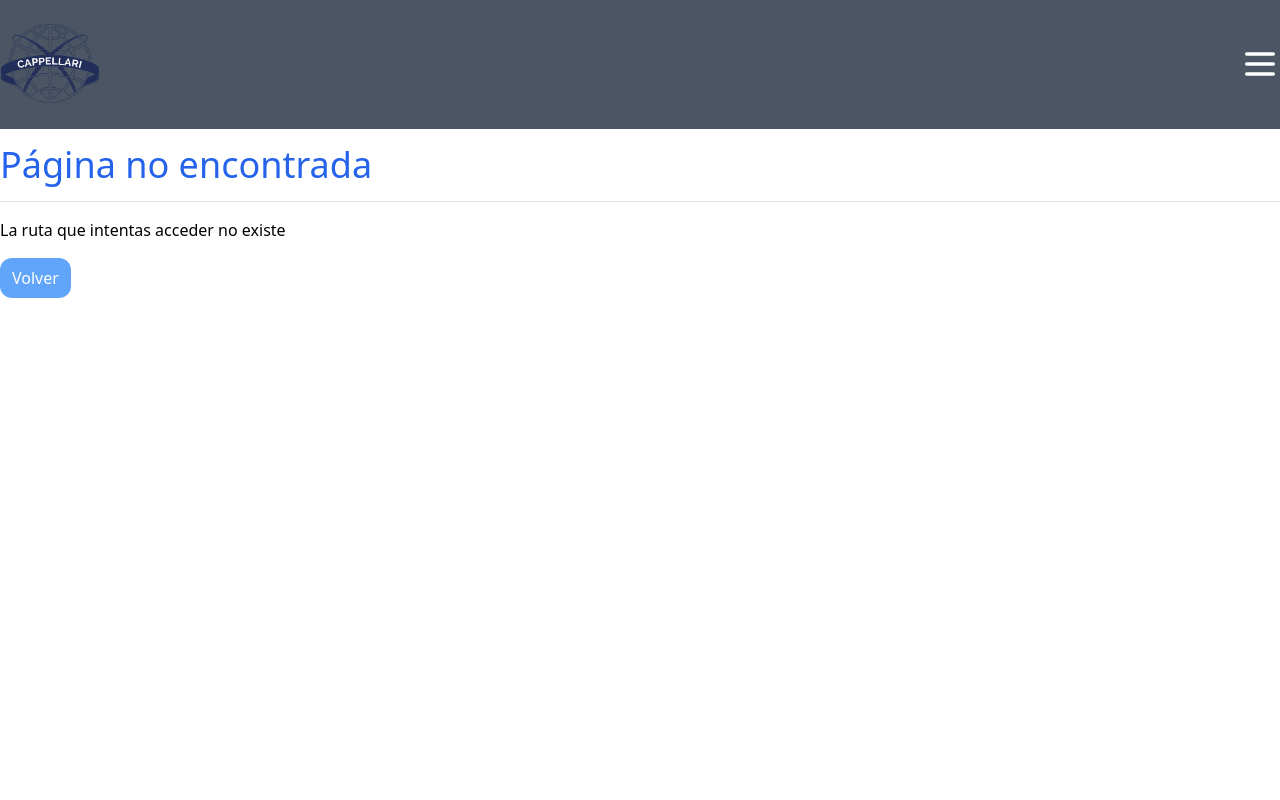
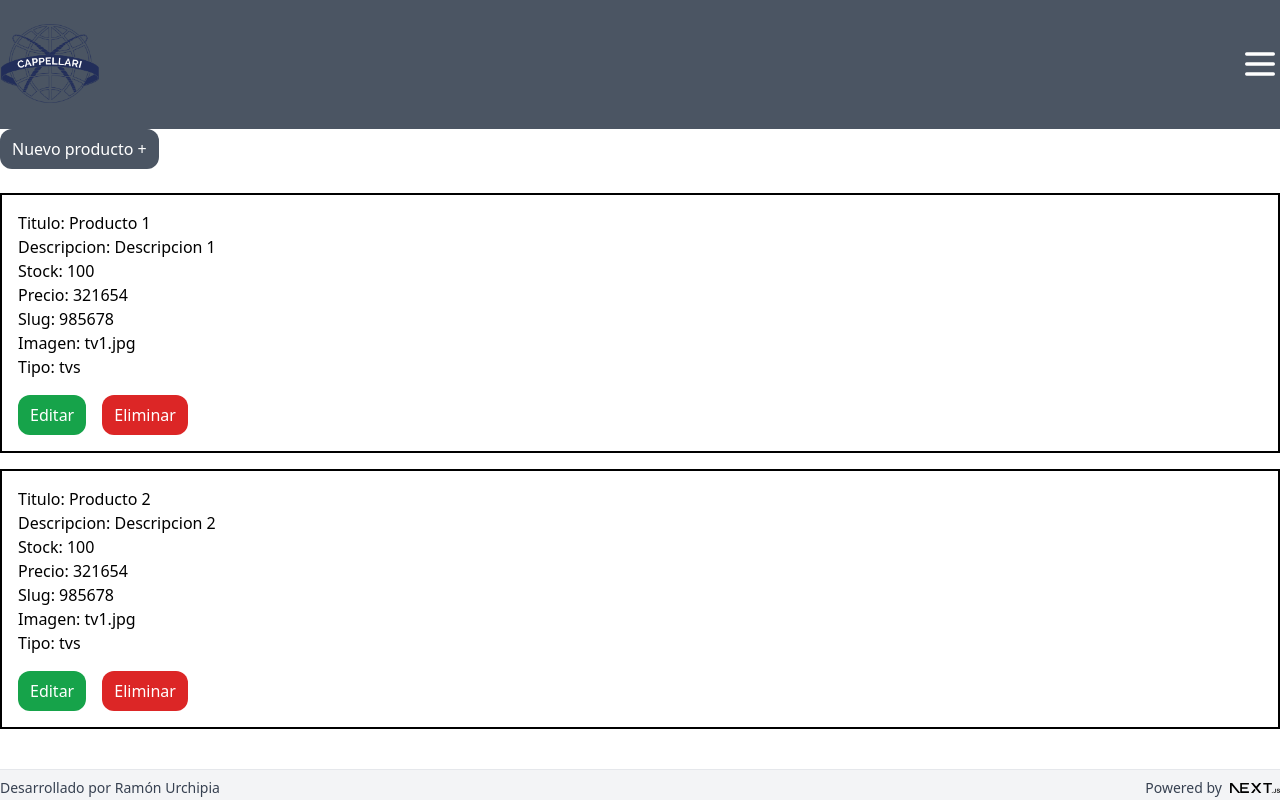
Before and after one commit to r-urchi/e-commerce-next-js, a Next.js app: page /admin/catalog in a window 1280 px wide. Before the commit this address had no page. Shown: the top 800 px of the page. Built offline with nearby package versions, Linux system fonts and the light colour scheme.

Commit message:
feat: maqueta admin

```diff
--- a/app/about/page.tsx
+++ b/app/about/page.tsx
@@ -15,9 +15,8 @@ const About = () => {
     return (
         <>
             <main className='container m-auto min-h-screen'>
-                <h1 className='text-4xl text-blue-600 my-4'>Nostros</h1>
-                <hr />
-                <p className='text-base mt-4'>SITIO EN CONSTRUCCIÓN</p>
+                <h1 className='text-2xl border-b pb-4 my-4'>Nosotros</h1>
+                <p className='text-base my-4'>SITIO EN CONSTRUCCIÓN</p>
                 <Button onClick={() => router.back()}>
                     Volver
                 </Button>
--- /dev/null
+++ b/app/admin/catalog/page.tsx
@@ -0,0 +1,44 @@
+'use client'
+import React from 'react'
+import Button from '@/app/components/ui/Button'
+
+const Catalog = () => {
+    return (
+        <div className='container m-auto'>
+            <Button className='mb-4'>Nuevo producto +</Button>
+            <div className='flex flex-col align-middle justify-center'>
+
+                <div className='flex flex-col align-top justify-start p-4 border-2 border-black my-2'>
+                    <p>Titulo: Producto 1</p>
+                    <p>Descripcion: Descripcion 1</p>
+                    <p>Stock: 100</p>
+                    <p>Precio: 321654</p>
+                    <p>Slug: 985678</p>
+                    <p>Imagen: tv1.jpg</p>
+                    <p>Tipo: tvs</p>
+                    <div>
+                        <Button className=' bg-green-600 mt-4 mr-4'>Editar</Button>
+                        <Button className=' bg-red-600  mt-4 mr-4'>Eliminar</Button>
+                    </div>
+                </div>
+
+                <div className='flex flex-col align-top justify-start p-4 border-2 border-black my-2'>
+                    <p>Titulo: Producto 2</p>
+                    <p>Descripcion: Descripcion 2</p>
+                    <p>Stock: 100</p>
+                    <p>Precio: 321654</p>
+                    <p>Slug: 985678</p>
+                    <p>Imagen: tv1.jpg</p>
+                    <p>Tipo: tvs</p>
+                    <div>
+                        <Button className=' bg-green-600 mt-4 mr-4'>Editar</Button>
+                        <Button className=' bg-red-600  mt-4 mr-4'>Eliminar</Button>
+                    </div>
+                </div>
+            </div>
+
+        </div>
+    )
+}
+
+export default Catalog
--- a/app/admin/page.tsx
+++ b/app/admin/page.tsx
@@ -1,5 +1,6 @@
 'use client'
 import React, { useState } from 'react'
+import Catalog from './catalog/page'
 import Button from '../components/ui/Button'
 
 const Admin = () => {
@@ -8,6 +9,8 @@ const Admin = () => {
         username: '',
         password: '',
     });
+
+    const [validUser, setValidUser] = useState(false)
 
     const handleChange = (e: any) => {
         const { name, value } = e?.target;
@@ -19,15 +22,20 @@ const Admin = () => {
 
     const handleSubmit = (e: any) => {
         e?.preventDefault();
-        console.log('Datos del formulario:', formData);
+        console.log('se valida user')
     };
+
+
+
+
+
     return (
         <>
             <main className="container m-auto min-h-screen">
-                <h1 className="text-4xl text-blue-600 my-4">Admin</h1>
-                <hr />
+                <h1 className="text-2xl border-b pb-4 my-4">Admin</h1>
+                {!validUser ?
                     <form onSubmit={handleSubmit}>
-                    <div>
+                        <div className='my-4'>
                             <label htmlFor="username">Usuario:</label>
                             <input
                                 type="text"
@@ -35,10 +43,10 @@ const Admin = () => {
                                 name="username"
                                 value={formData?.username}
                                 onChange={handleChange}
-
+                                className='bg-gray-200'
                             />
                         </div>
-                    <div>
+                        <div className='my-4'>
                             <label htmlFor="password">Contraseña:</label>
                             <input
                                 type="password"
@@ -46,12 +54,16 @@ const Admin = () => {
                                 name="password"
                                 value={formData?.password}
                                 onChange={handleChange}
+                                className='bg-gray-200'
                             />
                         </div>
-                    <Button type="submit" onClick={() => console.log('se entra al admin')}>
+                        <Button type="submit" onClick={() => setValidUser(true)} className='my-4'>
                             Iniciar sesión
                         </Button>
                     </form>
+                    : <Catalog/>
+                }
+
             </main>
         </>
     )
--- a/app/cart/page.tsx
+++ b/app/cart/page.tsx
@@ -4,7 +4,7 @@ const Cart = () => {
     return (
         <>
             <main className="container m-auto min-h-screen">
-                <h1 className="text-4xl text-blue-600 my-4">Carrito</h1>
+                <h1 className="text-2xl border-b pb-4 my-4">Carrito</h1>
                 <hr />
                 <p className="text-base my-4">Aún no hay productos en el carrito</p>
             </main>
--- a/app/components/products/ProductDetail.tsx
+++ b/app/components/products/ProductDetail.tsx
@@ -11,7 +11,7 @@ const ProductDetail = ({ slug }: Item) => {
 
   return (
     <div className='max-w-4xl m-auto'>
-      <GoBack className='text-sm text-blue-500 underline mb-6' />
+      <GoBack className='text-sm underline mb-6' />
 
       <section className='flex gap-6'>
         <div className='relative basis-1/2'>
--- a/app/components/products/ProductList.tsx
+++ b/app/components/products/ProductList.tsx
@@ -12,11 +12,18 @@ const ProductList = ({ category }: Category) => {
   const items = category === 'all' ? mockData : mockData?.filter((item: Item) => item?.type === category)
 
   return (
-    <section className='container m-auto flex justify-center items-center gap-12 flex-wrap'>
+    <div className='flex flex-col w-full'>
+      <p className='flex justify-end mt-4 mb-8'>Cantidad de productos: {items?.length.toString()}</p>
       {
-        items?.map((item: any) => <ProductCard key={item?.slug} item={item} />)
+        items?.length === 0 ? <p className='m-auto'>No se encontraron productos</p>
+          :
+          <section className='container m-auto flex justify-center items-center gap-12 flex-wrap '>
+            {
+              items?.map((item: any) => <ProductCard key={item?.slug} item={item} />)
+            }
+          </section>
       }
-    </section>
+    </div>
   )
 }
 
--- a/app/components/ui/Button.tsx
+++ b/app/components/ui/Button.tsx
@@ -2,7 +2,7 @@ import React from 'react'
 
 const Button = ({ children, className = '', ...args }: any) => {
     return (
-        <button className={`rounded-xl py-2 px-3 bg-blue-400 text-center text-white ${className}`} {...args}>
+        <button className={`rounded-xl py-2 px-3 bg-gray-600 text-center text-white ${className}`} {...args}>
             {children}
         </button>
     )
--- a/app/components/ui/MenuList.tsx
+++ b/app/components/ui/MenuList.tsx
@@ -50,6 +50,7 @@ const MenuList = ({ open, handleMenu }: Menulist) => {
                                 <Link
                                     key={i}
                                     href={link?.href}
+                                    onClick={handleMenu}
                                     className={`${pathname === link?.href ? 'font-bold' : ''} text-base text-slate-100 p-3`}
                                 >
                                     {link?.label}
--- a/app/contact/page.tsx
+++ b/app/contact/page.tsx
@@ -9,8 +9,7 @@ const Contact = () => {
     return (
         <>
             <main className='container m-auto min-h-screen'>
-                <h1 className='text-4xl text-blue-600 font-bold my-4'>Contacto</h1>
-                <hr />
+                <h1 className='text-2xl border-b pb-4 my-4'>Contacto</h1>
                 <p className='text-base mt-4'>Página de contacto</p>
             </main>
         </>
--- a/app/not-found.tsx
+++ b/app/not-found.tsx
@@ -9,7 +9,7 @@ export default function NotFound() {
     return (
         <>
             <main className="container m-auto min-h-screen">
-                <h1 className="text-4xl text-blue-600 my-4">Página no encontrada</h1>
+                <h1 className="text-4x text-gray-600 my-4">Página no encontrada</h1>
                 <hr />
                 <p className="text-base my-4">La ruta que intentas acceder no existe</p>
                 <Button onClick={() => router.back()}>
--- a/app/page.tsx
+++ b/app/page.tsx
@@ -20,7 +20,7 @@ export default function Home() {
   return (
     <>
       <main className="container m-auto min-h-screen flex flex-col justify-start items-center">
-        <h1 className="text-6xl text-blue-600 text-center text-bold mt-4 mb-12">Electrodomésticos Capellari</h1>
+        <h1 className="text-6xl text-center text-gray-600 text-bold mt-4 mb-12">Electrodomésticos Capellari</h1>
         <hr />
         <Image
           alt="Logo"
--- a/app/products/[category]/page.tsx
+++ b/app/products/[category]/page.tsx
@@ -23,7 +23,6 @@ const Products = ({ params }: ParamsCategory) => {
   return (
     <main className='container m-auto min-h-screen'>
       <h2 className='text-2xl my-10 border-b pb-4'>Productos</h2>
-
       <div className='flex gap-10'>
         <CategoriesMenu />
         <ProductList category={category} />
```
Lines whose indentation alone changed are shown as unchanged.
